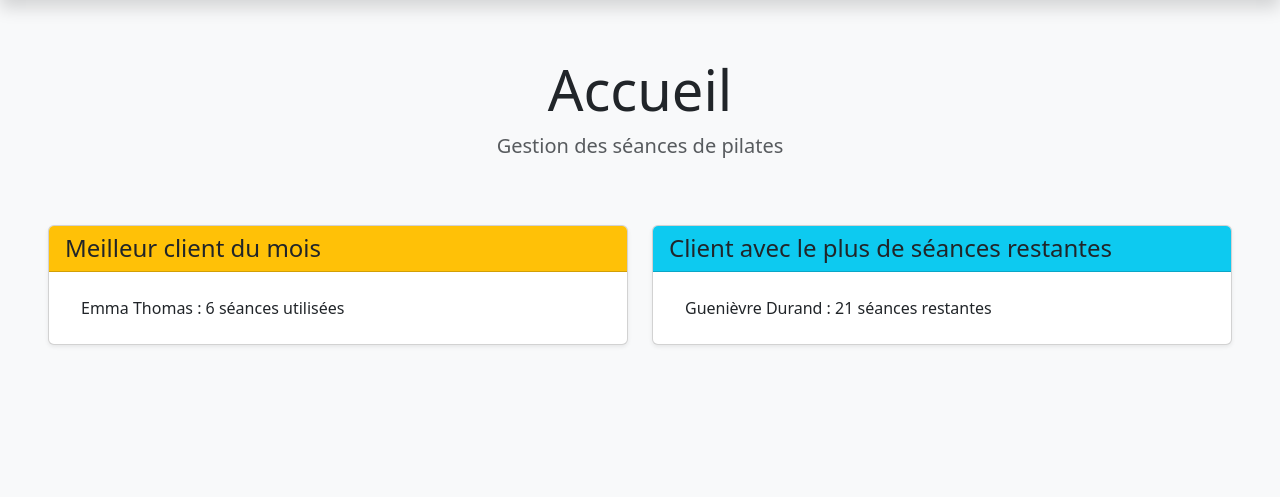
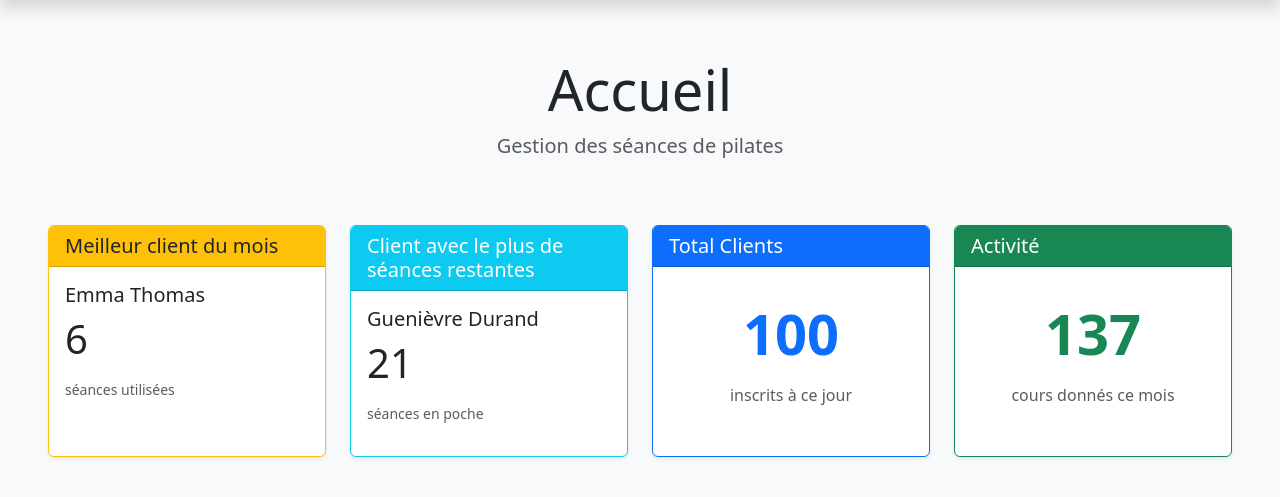
Before and after one commit to LancelotD-215/Projet_pilate_maman, a Flask app: page / in a window 1280 px wide. Shown: the part 56-553 px from the top of the page. Run offline with Flask 3, Linux system fonts and the light colour scheme; data comes from the database, SQL or seed files in the repository; both versions use the stored data as it was after the commit; some libraries are stand-ins or nearby versions.

Commit message:
feat: ajout des widget sur la page d'acceuil

```diff
--- a/app.py
+++ b/app.py
@@ -10,7 +10,7 @@ date : 2026/01/20
 import sqlite3
 from flask import Flask, render_template, request, redirect, url_for
 from datetime import datetime
-from app_lib import get_db_connection, get_best_clients, get_client_most_remaining
+from app_lib import get_db_connection, get_best_clients, get_client_most_remaining, get_number_seances
 
 # création de l'application Flask
 app = Flask(__name__) # création du site web
@@ -31,18 +31,49 @@ def index():
     # connexion à la base de données
     connection = get_db_connection()
 
-    # ajout du meilleur client du mois
+    # CONFIGURATION DES WIDGETS
+    widgets_config = {
+        'best_client_month': True,
+        'best_client_all_time': False,
+        'most_remaining': True,
+        'total_clients': True,
+        'seances_month': True
+    }
+
+    # initialisation des données des widgets
+    best_clients_month = None
+    best_clients_all_time = None
+    client_most_remaining = None
+    total_clients = None
+    number_seances_month = None
+
+    # récupération des variables
     actual_date = datetime.now().strftime('%Y-%m-%d')
     first_day_of_month = actual_date[:8] + '01' # premier jour du mois courant
-    best_clients = get_best_clients(first_day_of_month) # du mois courant
-    #best_clients_all_time = get_best_clients('2000-01-01') # depuis le début
-    client_most_remaining = get_client_most_remaining()
+
+    # création des données pour les widgets
+    if widgets_config['best_client_month']:
+        best_clients_month = get_best_clients(first_day_of_month, actual_date) # du mois courant
+    if widgets_config['best_client_all_time']:
+        best_clients_all_time = get_best_clients('2000-01-01', actual_date) # depuis le début
+    if widgets_config['most_remaining']:
+        client_most_remaining = get_client_most_remaining()
+    if widgets_config['total_clients']:
+        total_clients = connection.execute('SELECT COUNT(*) AS total FROM clients').fetchone()['total']
+    if widgets_config['seances_month']:
+        number_seances_month = get_number_seances(first_day_of_month, actual_date) # du mois courant
+
 
     # fermeture de la connexion à la base de données
     connection.close()
 
     # envoi des données à la page HTML index.html
-    return render_template('index.html', best_clients=best_clients, client_most_remaining=client_most_remaining)
+    return render_template('index.html',
+                           widgets=widgets_config,
+                           best_clients_month=best_clients_month,
+                           client_most_remaining=client_most_remaining,
+                           total_clients=total_clients,
+                           number_seances_month=number_seances_month)
 
 
 @app.route('/gestion_clients')
--- a/templates/gestion_clients.html
+++ b/templates/gestion_clients.html
@@ -16,6 +16,7 @@
                             <th>Prénom</th>
                             <th>Nom</th>
                             <th class="text-center">Séances restantes</th> <!-- Centre le texte de cette colonne -->
+                            <th>Date d'inscription</th>
                         </tr>
                     </thead>
                     <tbody>
@@ -33,6 +34,7 @@
                                     {{ client['seances_restantes'] }}
                                 </span>
                             </td>
+                            <td>{{ client['date_inscription'] }}</td>
                         </tr>
                         {% endfor %} <!-- Fin de la boucle sur les clients -->
                     </tbody>
--- a/templates/index.html
+++ b/templates/index.html
@@ -6,50 +6,80 @@
     <p class="lead text-muted">Gestion des séances de pilates</p> <!-- Texte secondaire, lead pour un texte plus grand, text-muted pour une couleur grise -->
 </div>
 
-{% if best_clients %} <!-- Si la variable best_clients existe et n'est pas vide -->
-<div class="row mb-4"> <!-- Ligne Bootstrap pour aligner les colonnes, marge basse de 4 -->
-    <div class="col-lg-6 col-md-12"> <!-- Colonne de 6/12 sur grands écrans, pleine largeur sur moyens -->
-        <div class="card shadow-sm"> <!-- Carte Bootstrap (zone encadrée), et ombre légère (sm pour small) -->
-            <div class="card-header bg-warning text-dark"> <!-- En-tête de la carte avec fond jaune et texte noir -->
-                <h4 class="mb-0">Meilleur client du mois</h4>
+<div class="row g-4 mb-5"> <!-- Grille Bootstrap avec des colonnes, g-4 pour un espacement de 4 entre les colonnes, mb-5 pour une marge inférieure de 5 -->
+    {% if widgets['best_client_month'] %}
+    <div class="col-md-6 col-xl-3">
+        <div class="card shadow-sm h-100 border-warning">
+            <div class="card-header bg-warning text-dark">
+                <h5 class="mb-0">Meilleur client du mois</h5>
             </div>
             <div class="card-body">
-                <ul class="list-group list-group-flush"> <!-- Liste Bootstrap sans bordures entre les éléments -->
-                    {% if best_clients %} <!-- Si un client a été trouvé -->
-                    <li class="list-group-item">
-                        {{ best_clients['prenom'] }} {{ best_clients['nom'] }} : {{ best_clients['seances_utilisees'] }} séances utilisées
-                    </li>
-                    {% else %}
-                    <li class="list-group-item">
-                        Aucun client trouvé pour ce mois
-                    </li>
-                    {% endif %}
-                </ul>
+                {% if best_clients_month %}
+                    <h5 class="card-title">{{ best_clients_month['prenom'] }} {{ best_clients_month['nom'] }}</h5>
+                    <p class="card-text display-6">{{ best_clients_month['seances_utilisees'] }}</p>
+                    <p class="text-muted small">séances utilisées</p>
+                {% else %}
+                    <p class="text-muted">Aucune donnée ce mois-ci</p>
+                {% endif %}
             </div>
         </div>
     </div>
-    <div class="col-lg-6 col-md-12"> <!-- Colonne de 6/12 sur grands écrans, pleine largeur sur moyens -->
-        <div class="card shadow-sm"> <!-- Carte Bootstrap (zone encadrée), et ombre légère (sm pour small) -->
-            <div class="card-header bg-info text-dark"> <!-- En-tête de la carte avec fond jaune et texte noir -->
-                <h4 class="mb-0">Client avec le plus de séances restantes</h4>
+    {% endif %}
+
+    {% if widgets['most_remaining'] %}
+    <div class="col-md-6 col-xl-3">
+        <div class="card shadow-sm h-100 border-info">
+            <div class="card-header bg-info text-white">
+                <h5 class="mb-0">Client avec le plus de séances restantes</h5>
             </div>
             <div class="card-body">
-                <ul class="list-group list-group-flush"> <!-- Liste Bootstrap sans bordures entre les éléments -->
-                    {% if client_most_remaining %} <!-- Si un client a été trouvé -->
-                    <li class="list-group-item">
-                        {{ client_most_remaining['prenom'] }} {{ client_most_remaining['nom'] }} : {{ client_most_remaining['seances_restantes'] }} séances restantes
-                    </li>
-                    {% else %}
-                    <li class="list-group-item">
-                        Aucun client trouvé
-                    </li>
-                    {% endif %}
-                </ul>
+                {% if client_most_remaining %}
+                    <h5 class="card-title">{{ client_most_remaining['prenom'] }} {{ client_most_remaining['nom'] }}</h5>
+                    <p class="card-text display-6">{{ client_most_remaining['seances_restantes'] }}</p>
+                    <p class="text-muted small">séances en poche</p>
+                {% else %}
+                    <p class="text-muted">Aucun client</p>
+                {% endif %}
             </div>
         </div>
     </div>
+    {% endif %}
+
+    {% if widgets['total_clients'] %}
+    <div class="col-md-6 col-xl-3">
+        <div class="card shadow-sm h-100 border-primary">
+            <div class="card-header bg-primary text-white">
+                <h5 class="mb-0">Total Clients</h5>
+            </div>
+            <div class="card-body d-flex flex-column justify-content-center align-items-center">
+                {% if total_clients %}
+                    <p class="card-text display-4 fw-bold text-primary">{{ total_clients }}</p>
+                    <p class="text-muted">inscrits à ce jour</p>
+                {% else %}
+                    <p class="text-muted">Aucun inscrit</p>
+                {% endif %}
+            </div>
+        </div>
+    </div>
+    {% endif %}
+
+    {% if widgets['seances_month'] %}
+    <div class="col-md-6 col-xl-3">
+        <div class="card shadow-sm h-100 border-success">
+            <div class="card-header bg-success text-white">
+                <h5 class="mb-0">Activité</h5>
+            </div>
+            <div class="card-body d-flex flex-column justify-content-center align-items-center">
+                {% if number_seances_month %}
+                    <p class="card-text display-4 fw-bold text-success">{{ number_seances_month }}</p>
+                    <p class="text-muted">cours donnés ce mois</p>
+                {% else %}
+                    <p class="text-muted">Calme plat...</p>
+                {% endif %}
+            </div>
+        </div>
+    </div>
+    {% endif %}
 </div>
 
-{% endif %} <!-- Fin de la condition sur best_clients -->
-
 {% endblock %} <!-- Fin du bloc de contenu spécifique à cette page -->
--- a/templates/layout.html
+++ b/templates/layout.html
@@ -19,8 +19,8 @@
                 <span class="navbar-toggler-icon"></span>
             </button>
 
-            <div class="collapse navbar-collapse" id="navbarNav">
-                <ul class="navbar-nav ms-auto">
+            <div class="collapse navbar-collapse bg-primary" id="navbarNav">
+                <ul class="navbar-nav ms-auto text-end">
                     <li class="nav-item">
                         <a class="nav-link" href="/gestion_clients">Gestion Clients</a>
                     </li>
```
Also changed, not shown: app_lib.py (+53 -4 lines), database_clients_test.db.
